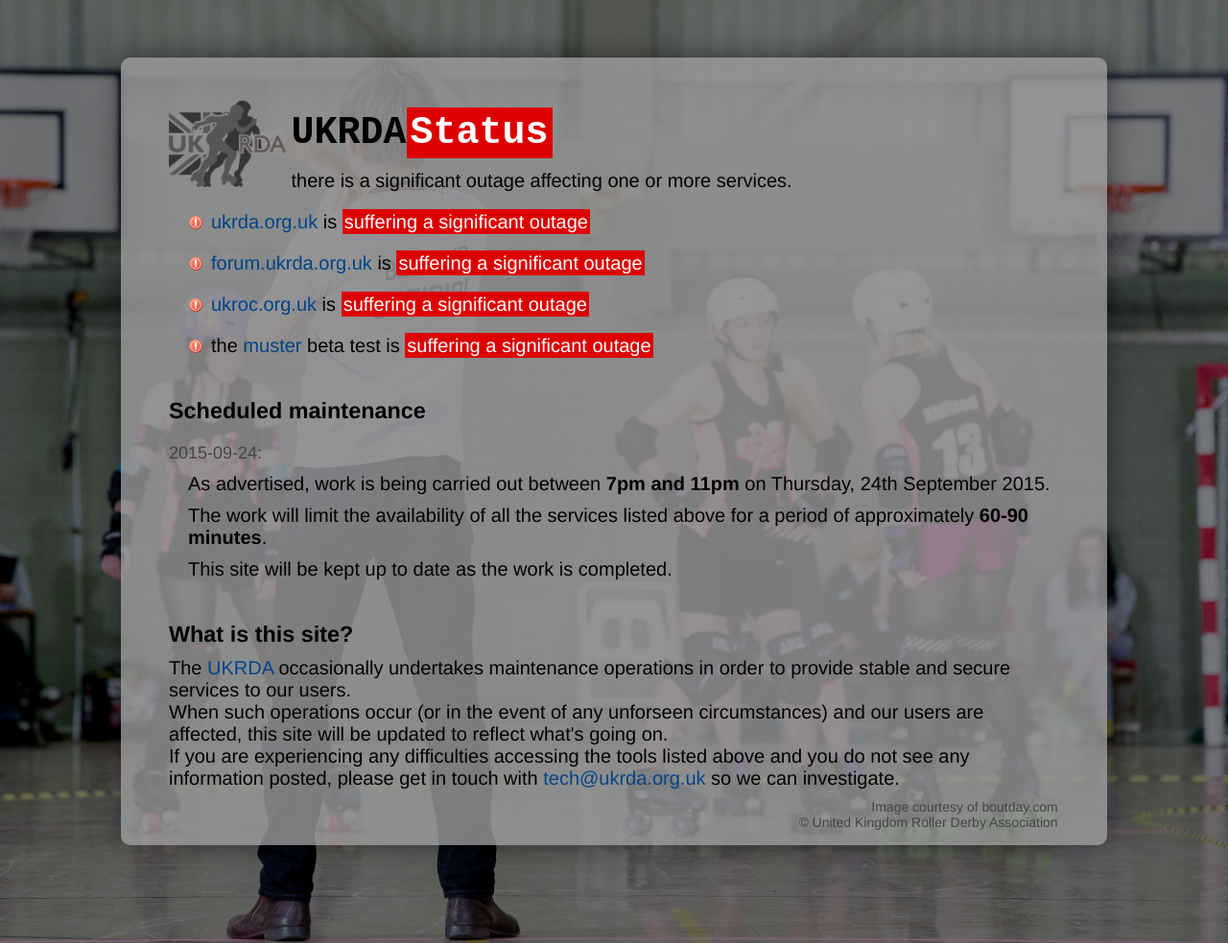
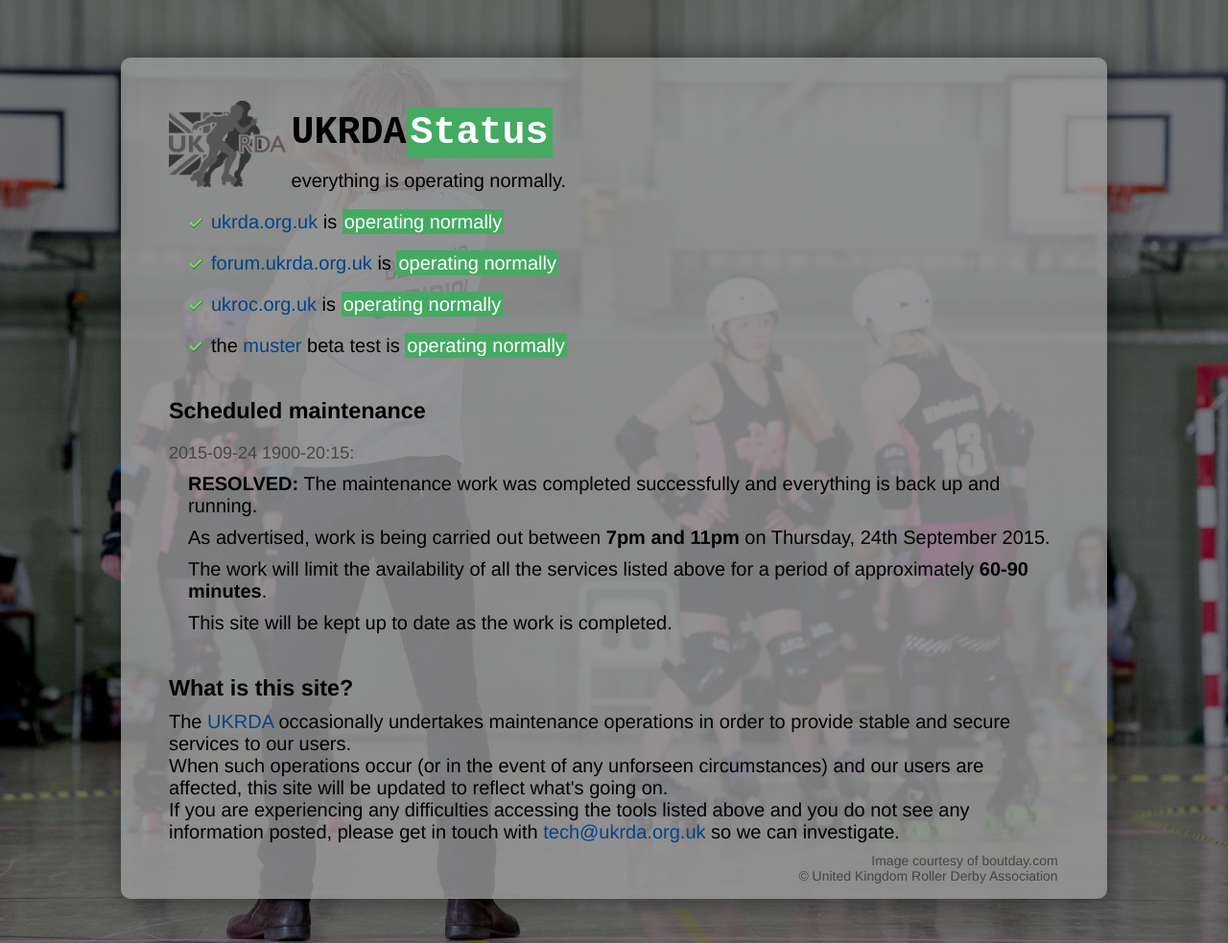
Before and after one commit to madzen/ukrda.github.io, a plain HTML site: page index.html in a window 1280 px wide. Shown: the top 983 px of the page at 96% size. Drawn offline with nearby package versions, Linux system fonts and the light colour scheme; a web font is replaced by a local one.

Commit message:
maintenance completed

```diff
--- a/index.html
+++ b/index.html
@@ -33,8 +33,8 @@
           <p class="summary"></p>
         </header>
         <ul>
-          <li class="down"><a href="http://ukrda.org.uk/" target="_blank">ukrda.org.uk</a> is <span></span></li>
-          <li class="down">
+          <li class="up"><a href="http://ukrda.org.uk/" target="_blank">ukrda.org.uk</a> is <span></span></li>
+          <li class="up">
             <a href="http://forum.ukrda.org.uk/" target="_blank">forum.ukrda.org.uk</a> is <span></span>
 <!--
             <dl>
@@ -45,15 +45,16 @@
             </dl>
 -->
           </li>
-          <li class="down"><a href="http://ukroc.org.uk/" target="_blank">ukroc.org.uk</a> is <span></span></li>
-          <li class="down">the <a href="https://github.com/ukrda/muster" target="_blank">muster</a> beta test is <span></span></li>
+          <li class="up"><a href="http://ukroc.org.uk/" target="_blank">ukroc.org.uk</a> is <span></span></li>
+          <li class="up">the <a href="https://github.com/ukrda/muster" target="_blank">muster</a> beta test is <span></span></li>
         </ul>
         <br />
         <section>
           <h3>Scheduled maintenance</h3>
           <dl>
-            <dt>2015-09-24:</dt>
+            <dt>2015-09-24 1900-20:15:</dt>
             <dd>
+              <p><strong>RESOLVED:</strong> The maintenance work was completed successfully and everything is back up and running.</p>
               <p>As advertised, work is being carried out between <strong title="1900-2300 BST">7pm and 11pm</strong> on Thursday, 24th September 2015.</p>
               <p>The work will limit the availability of all the services listed above for a period of approximately <strong>60-90 minutes</strong>.</p>
               <p>This site will be kept up to date as the work is completed.</p>
```
